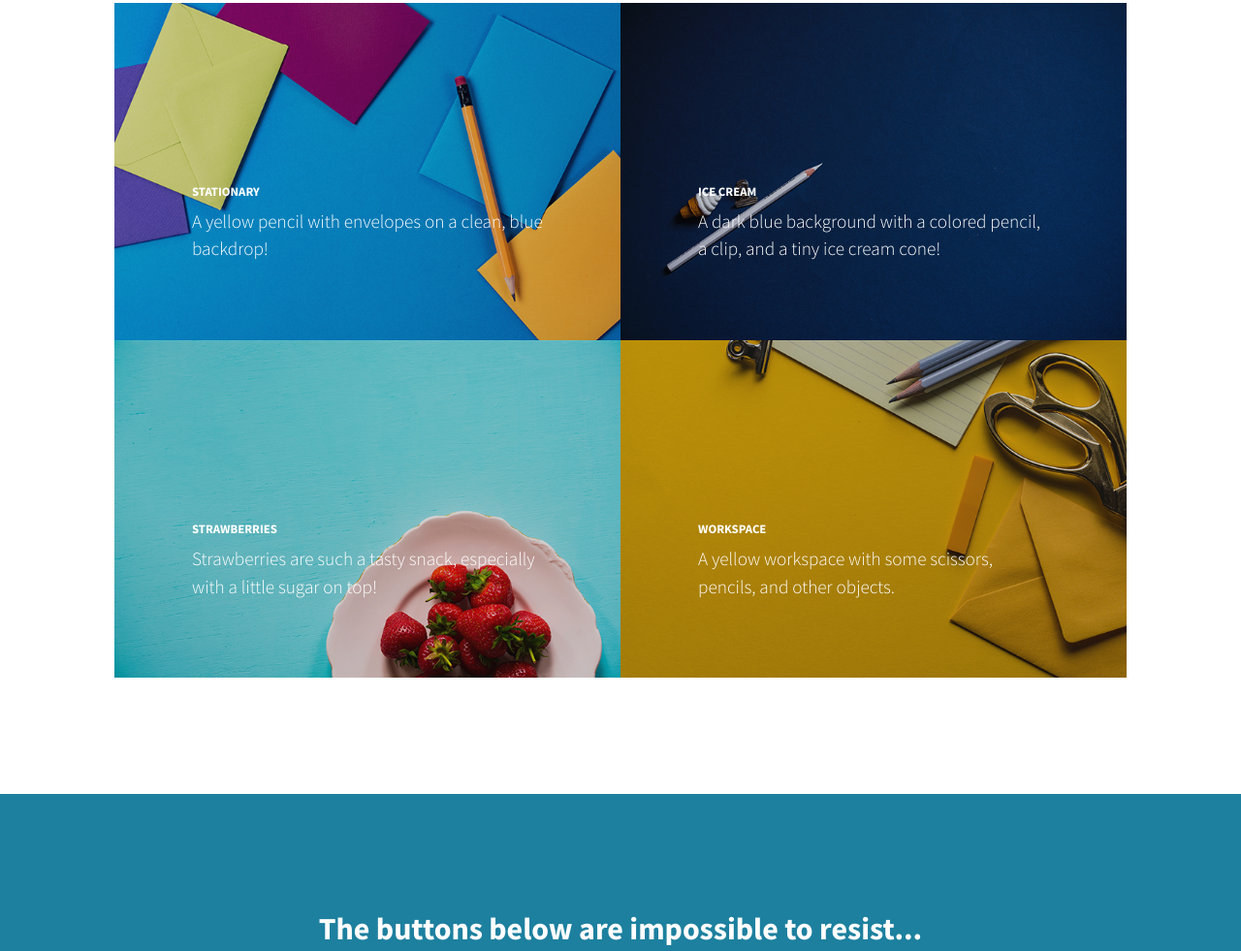
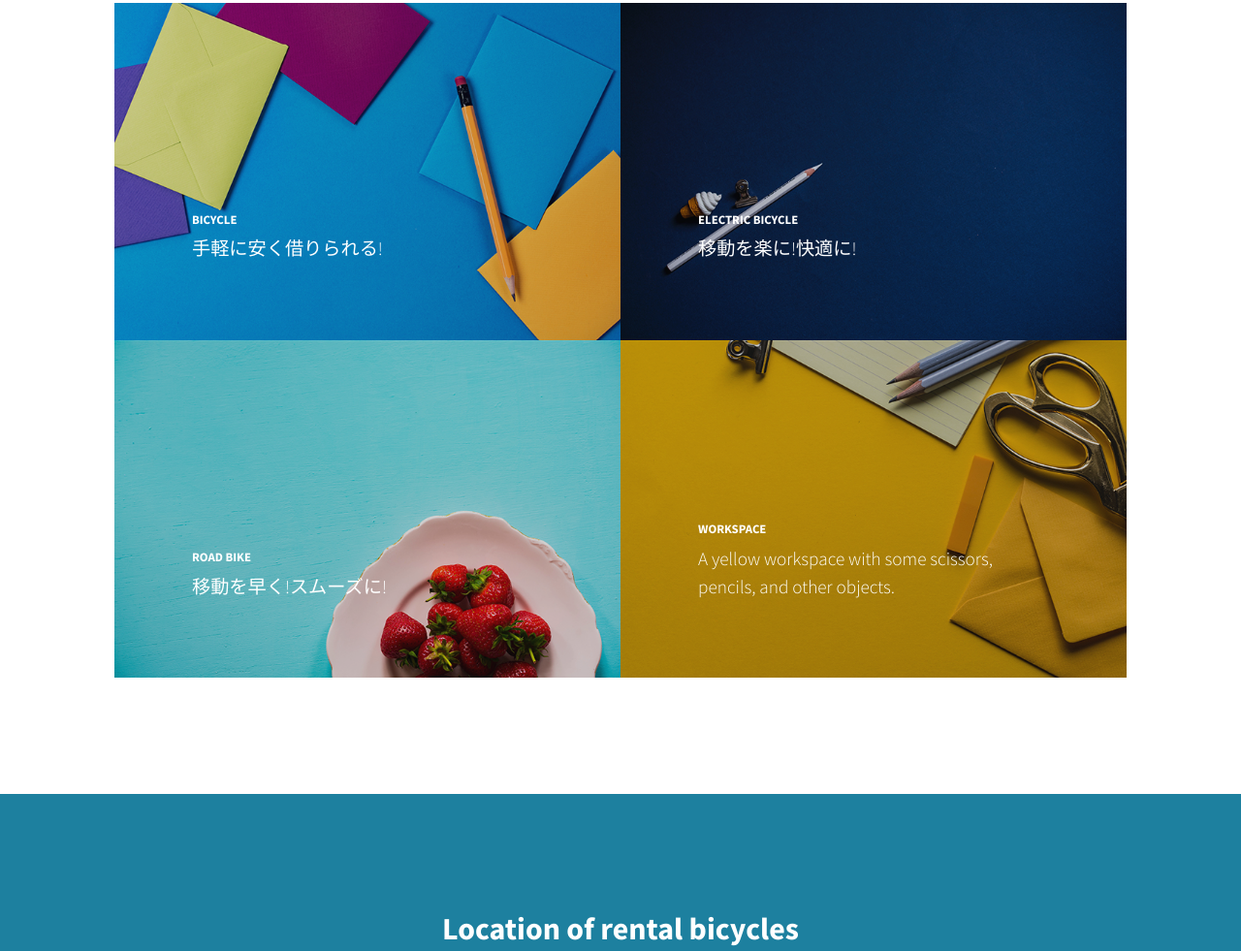
Before and after one commit to Gabaven2021/TeamI, a plain HTML site: page startbootstrap-stylish-portfolio-gh-pages/index.html in a window 1280 px wide. Shown: the part 2711-3692 px from the top of the page at 97% size. Drawn offline with nearby package versions, Linux system fonts and the light colour scheme.

Commit message:
文字の変更

```diff
--- a/startbootstrap-stylish-portfolio-gh-pages/index.html
+++ b/startbootstrap-stylish-portfolio-gh-pages/index.html
@@ -110,8 +110,8 @@
                         <a class="portfolio-item" href="#!">
                             <div class="caption">
                                 <div class="caption-content">
-                                    <div class="h2">Stationary</div>
-                                    <p class="mb-0">A yellow pencil with envelopes on a clean, blue backdrop!</p>
+                                    <div class="h2">bicycle</div>
+                                    <p class="mb-0">手軽に安く借りられる!</p>
                                 </div>
                             </div>
                             <img class="img-fluid" src="assets/img/portfolio-1.jpg" alt="..." />
@@ -121,8 +121,8 @@
                         <a class="portfolio-item" href="#!">
                             <div class="caption">
                                 <div class="caption-content">
-                                    <div class="h2">Ice Cream</div>
-                                    <p class="mb-0">A dark blue background with a colored pencil, a clip, and a tiny ice cream cone!</p>
+                                    <div class="h2">Electric bicycle</div>
+                                    <p class="mb-0">移動を楽に!快適に!</p>
                                 </div>
                             </div>
                             <img class="img-fluid" src="assets/img/portfolio-2.jpg" alt="..." />
@@ -132,8 +132,8 @@
                         <a class="portfolio-item" href="#!">
                             <div class="caption">
                                 <div class="caption-content">
-                                    <div class="h2">Strawberries</div>
-                                    <p class="mb-0">Strawberries are such a tasty snack, especially with a little sugar on top!</p>
+                                    <div class="h2">Road bike</div>
+                                    <p class="mb-0">移動を早く!スムーズに!</p>
                                 </div>
                             </div>
                             <img class="img-fluid" src="assets/img/portfolio-3.jpg" alt="..." />
@@ -156,7 +156,7 @@
         <!-- Call to Action-->
         <section class="content-section bg-primary text-white">
             <div class="container px-4 px-lg-5 text-center">
-                <h2 class="mb-4">The buttons below are impossible to resist...</h2>
+                <h2 class="mb-4">Location of rental bicycles</h2>
                 <a class="btn btn-xl btn-light me-4" href="#!">Click Me!</a>
                 <a class="btn btn-xl btn-dark" href="#!">Look at Me!</a>
             </div>
```
